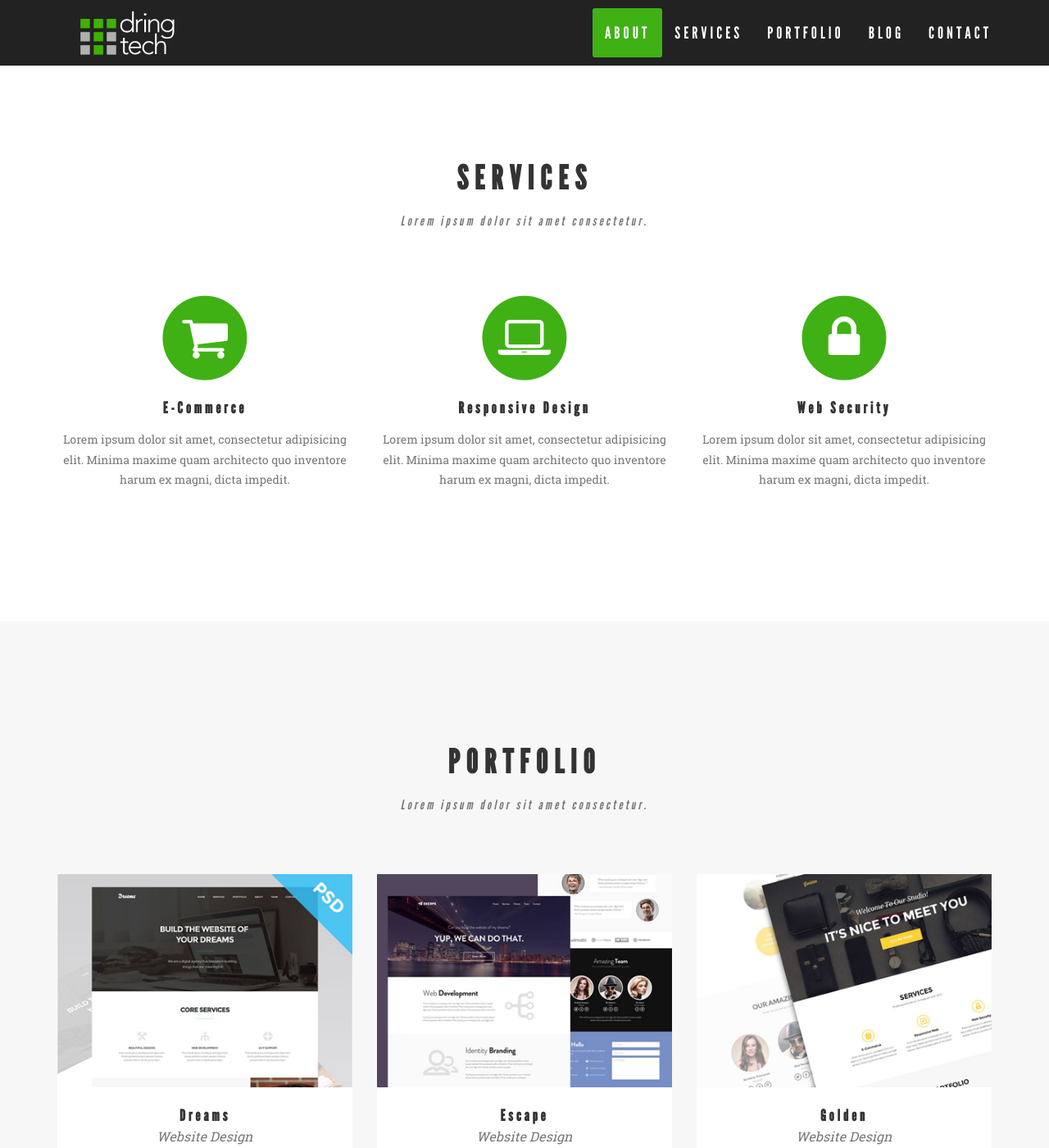
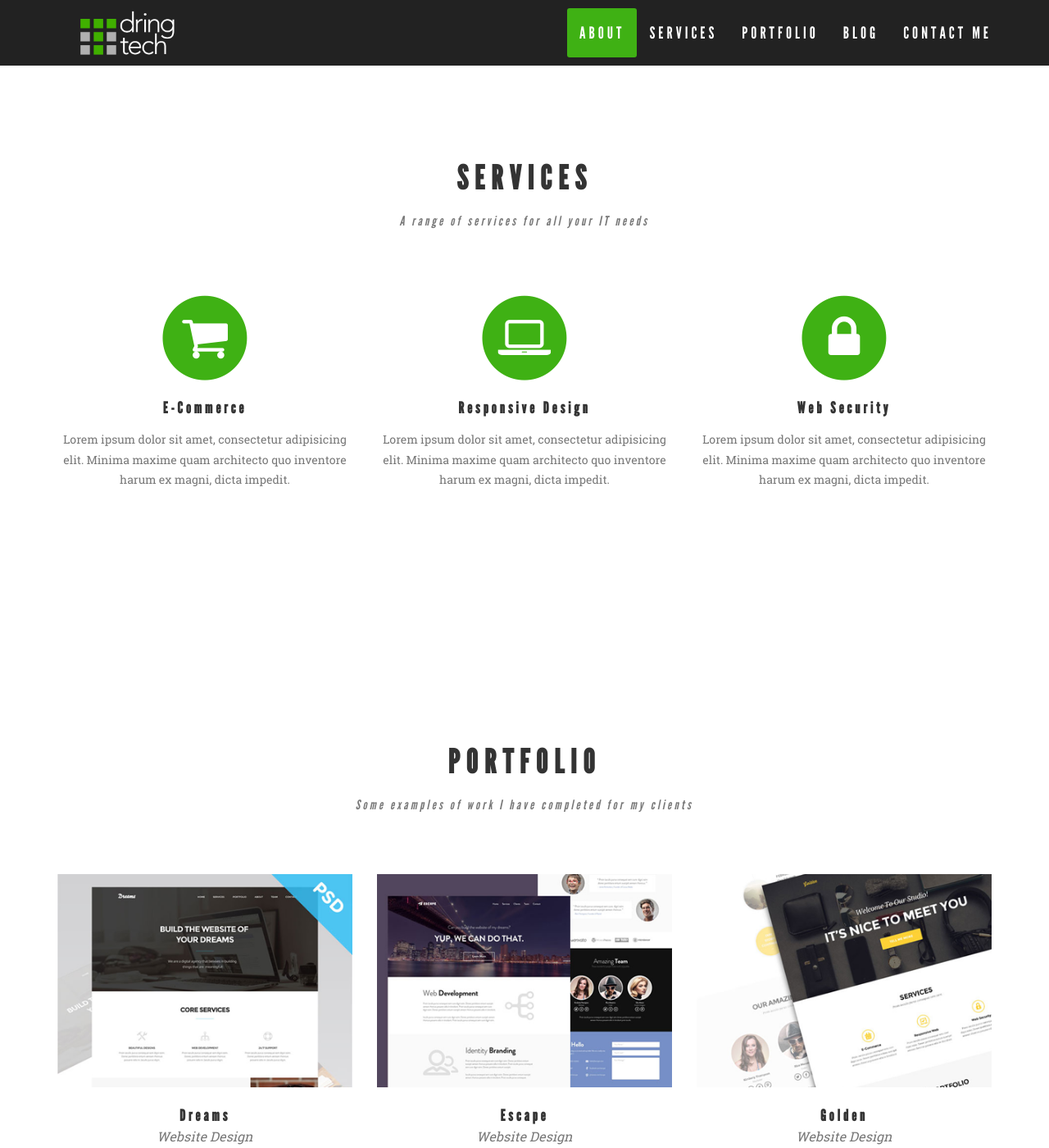
Before and after one commit to dringtech/dringtech.github.io, a Jekyll site: the page built from index.html, in a window 1280 px wide and 1400 px high, scrolled down 2674 px. Shown: the whole window at 82% size. Built offline with Jekyll 4.4.1, drawn with Linux system fonts in a browser that asks for light colours; some web fonts are replaced; some of the changed text lies outside the part shown.

Commit message:
Making sections templated

```diff
--- a/_data/layout.yaml
+++ b/_data/layout.yaml
@@ -1,15 +1,20 @@
 - id: about
   title: About
+  subheading: All about me
   page: about.html
 - id: services
   title: Services
+  subheading: A range of services for all your IT needs
   page: services.html
 - id: portfolio
   title: Portfolio
+  subheading: Some examples of work I have completed for my clients
   page: portfolio.html
 - id: blog
   title: Blog
+  subheading: My writings
   page: blog.html
 - id: contact
-  title: Contact
+  title: Contact Me
+  subheading: Get in touch
   page: contact.html
--- /dev/null
+++ b/_includes/section.html
@@ -0,0 +1,12 @@
+
+<section id="{{ include.context.id }}">
+  <div class="container">
+    <div class="row">
+        <div class="col-lg-12 text-center">
+          <h2 class="section-heading">{{ include.context.title }}</h2>
+          <h3 class="section-subheading text-muted">{{ include.context.subheading }}</h3>
+        </div>
+    </div>
+    {% include sections/{{ include.context.page }} %}
+  </div>
+</section>
--- a/_sections/about.html
+++ b/_includes/sections/about.html
@@ -1,12 +1,4 @@
 <!-- About Section -->
-    <section id="about">
-        <div class="container">
-            <div class="row">
-                <div class="col-lg-12 text-center">
-                    <h2 class="section-heading">About</h2>
-                    <h3 class="section-subheading text-muted">Lorem ipsum dolor sit amet consectetur.</h3>
-                </div>
-            </div>
             <div class="row">
                 <div class="col-lg-12">
                     <ul class="timeline">
@@ -76,5 +68,3 @@
                     </ul>
                 </div>
             </div>
-        </div>
-    </section>
--- /dev/null
+++ b/_includes/sections/blog.html
@@ -0,0 +1,12 @@
+<div class="row">
+  <ul class="posts">
+  {% for post in site.posts %}
+    <li>
+      <span class="post-date">{{ post.date | date: "%b %-d, %Y" }}</span>
+      <a class="post-link" href="{{ post.url | prepend: site.baseurl }}">{{ post.title }}</a>
+    </li>
+  {% endfor %}
+  </ul>
+
+  <p class="rss-subscribe">subscribe <a href="{{ "/feed.xml" | prepend: site.baseurl }}">via RSS</a></p>
+</div>
--- /dev/null
+++ b/_includes/sections/contact.html
@@ -0,0 +1,35 @@
+<div class="row">
+    <div class="col-lg-12">
+        <form action="https://formspree.io/giles@dringtech.com" method="POST" id="contactForm" novalidate>
+            <div class="row">
+                <div class="col-md-6">
+                    <div class="form-group">
+                        <input type="text" name="name" class="form-control" placeholder="Your Name *" id="name" required data-validation-required-message="Please enter your name.">
+                        <p class="help-block text-danger"></p>
+                    </div>
+                    <div class="form-group">
+                        <input type="email" name="_replyto" class="form-control" placeholder="Your Email *" id="email" required data-validation-required-message="Please enter your email address.">
+                        <p class="help-block text-danger"></p>
+                    </div>
+                    <div class="form-group">
+                        <input type="tel" name="phone" class="form-control" placeholder="Your Phone *" id="phone" required data-validation-required-message="Please enter your phone number.">
+                        <p class="help-block text-danger"></p>
+                    </div>
+                </div>
+                <div class="col-md-6">
+                    <div class="form-group">
+                        <textarea name="message" class="form-control" placeholder="Your Message *" id="message" required data-validation-required-message="Please enter a message."></textarea>
+                        <p class="help-block text-danger"></p>
+                    </div>
+                </div>
+                <div class="clearfix"></div>
+                <div class="col-lg-12 text-center">
+                    <div id="success"></div>
+                    <input type="text" name="_gotcha" style="display:none" />
+                    <input type="hidden" name="_next" value="{{ '/thanks/' | prepend: site.baseurl }}" />
+                    <button type="submit" value="Send" class="btn btn-xl">Send Message</button>
+                </div>
+            </div>
+        </form>
+    </div>
+</div>
--- a/_sections/portfolio.html
+++ b/_includes/sections/portfolio.html
@@ -1,12 +1,4 @@
 <!-- Portfolio Grid Section -->
-    <section id="portfolio" class="bg-light-gray">
-        <div class="container">
-            <div class="row">
-                <div class="col-lg-12 text-center">
-                    <h2 class="section-heading">Portfolio</h2>
-                    <h3 class="section-subheading text-muted">Lorem ipsum dolor sit amet consectetur.</h3>
-                </div>
-            </div>
             <div class="row">
             {% for post in site.posts %}
                 <div class="col-md-4 col-sm-6 portfolio-item">
@@ -25,5 +17,3 @@
                 </div>
             {% endfor %}
             </div>
-        </div>
-    </section>
--- a/_sections/services.html
+++ b/_includes/sections/services.html
@@ -1,12 +1,4 @@
 <!-- Services Section -->
-    <section id="services">
-        <div class="container">
-            <div class="row">
-                <div class="col-lg-12 text-center">
-                    <h2 class="section-heading">Services</h2>
-                    <h3 class="section-subheading text-muted">Lorem ipsum dolor sit amet consectetur.</h3>
-                </div>
-            </div>
             <div class="row text-center">
                 <div class="col-md-4">
                     <span class="fa-stack fa-4x">
@@ -33,5 +25,3 @@
                     <p class="text-muted">Lorem ipsum dolor sit amet, consectetur adipisicing elit. Minima maxime quam architecto quo inventore harum ex magni, dicta impedit.</p>
                 </div>
             </div>
-        </div>
-    </section>
--- a/_sections/blog.html
+++ /dev/null
@@ -1,27 +0,0 @@
-
-<section id="blog">
-  <div class="container">
-      <div class="row">
-          <div class="col-lg-12 text-center">
-            <h2>Blog</h2>
-          </div>
-      </div>
-      <div class="row">
-        <div class="home">
-
-          <h1>Posts</h1>
-
-          <ul class="posts">
-            {% for post in site.posts %}
-              <li>
-                <span class="post-date">{{ post.date | date: "%b %-d, %Y" }}</span>
-                <a class="post-link" href="{{ post.url | prepend: site.baseurl }}">{{ post.title }}</a>
-              </li>
-            {% endfor %}
-          </ul>
-
-          <p class="rss-subscribe">subscribe <a href="{{ "/feed.xml" | prepend: site.baseurl }}">via RSS</a></p>
-
-        </div>
-      </div>
-</section>
--- a/_sections/contact.html
+++ /dev/null
@@ -1,45 +0,0 @@
-<section id="contact">
-        <div class="container">
-            <div class="row">
-                <div class="col-lg-12 text-center">
-                    <h2 class="section-heading">Contact Me</h2>
-                    <h3 class="section-subheading text-muted">Lorem ipsum dolor sit amet consectetur.</h3>
-                </div>
-            </div>
-            <div class="row">
-                <div class="col-lg-12">
-                    <form action="https://formspree.io/giles@dringtech.com" method="POST" id="contactForm" novalidate>
-                        <div class="row">
-                            <div class="col-md-6">
-                                <div class="form-group">
-                                    <input type="text" name="name" class="form-control" placeholder="Your Name *" id="name" required data-validation-required-message="Please enter your name.">
-                                    <p class="help-block text-danger"></p>
-                                </div>
-                                <div class="form-group">
-                                    <input type="email" name="_replyto" class="form-control" placeholder="Your Email *" id="email" required data-validation-required-message="Please enter your email address.">
-                                    <p class="help-block text-danger"></p>
-                                </div>
-                                <div class="form-group">
-                                    <input type="tel" name="phone" class="form-control" placeholder="Your Phone *" id="phone" required data-validation-required-message="Please enter your phone number.">
-                                    <p class="help-block text-danger"></p>
-                                </div>
-                            </div>
-                            <div class="col-md-6">
-                                <div class="form-group">
-                                    <textarea name="message" class="form-control" placeholder="Your Message *" id="message" required data-validation-required-message="Please enter a message."></textarea>
-                                    <p class="help-block text-danger"></p>
-                                </div>
-                            </div>
-                            <div class="clearfix"></div>
-                            <div class="col-lg-12 text-center">
-                                <div id="success"></div>
-                                <input type="text" name="_gotcha" style="display:none" />
-                                <input type="hidden" name="_next" value="{{ '/thanks/' | prepend: site.baseurl }}" />
-                                <button type="submit" value="Send" class="btn btn-xl">Send Message</button>
-                            </div>
-                        </div>
-                    </form>
-                </div>
-            </div>
-        </div>
-    </section>
--- a/index.html
+++ b/index.html
@@ -5,5 +5,5 @@ layout: default
 {% include header.html %}
 
 {% for section in site.data.layout %}
-  {% include_relative _sections/{{ section.page }} %}
+  {% include section.html context=section %}
 {% endfor %}
```
